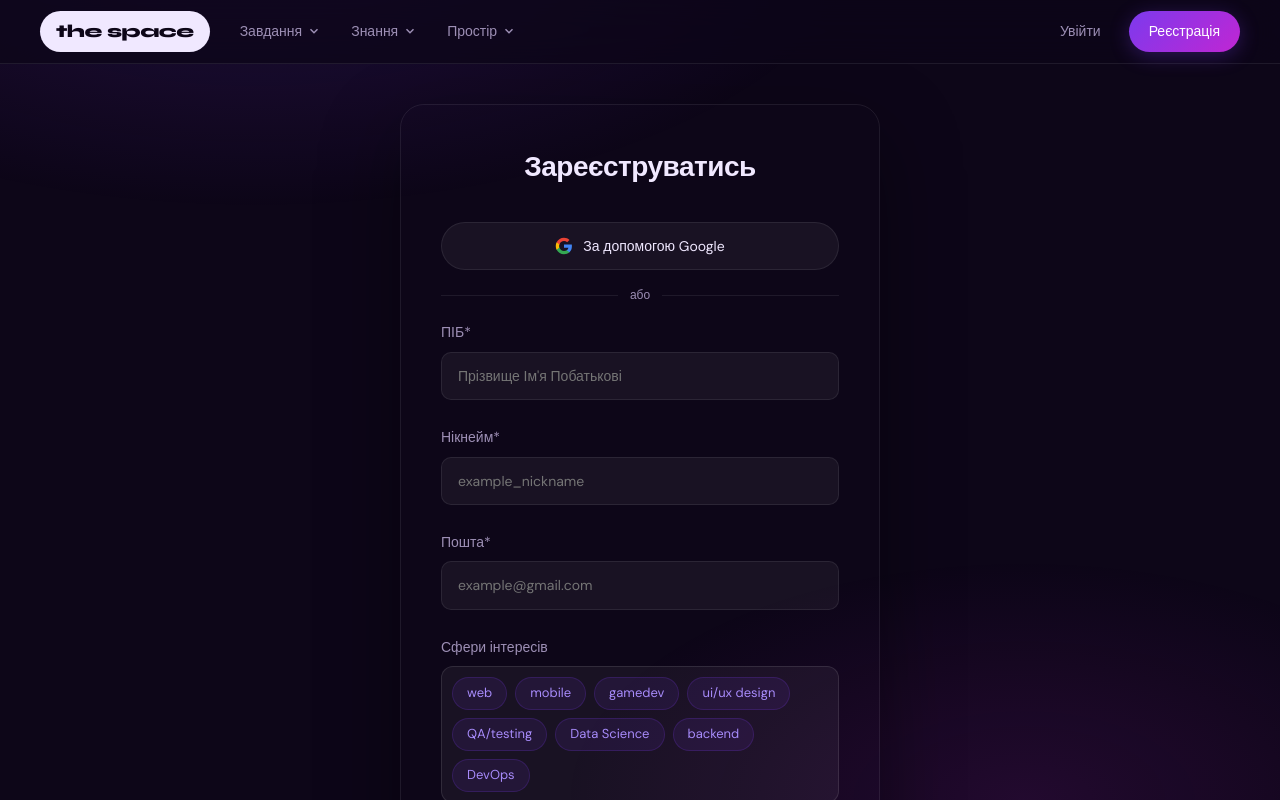
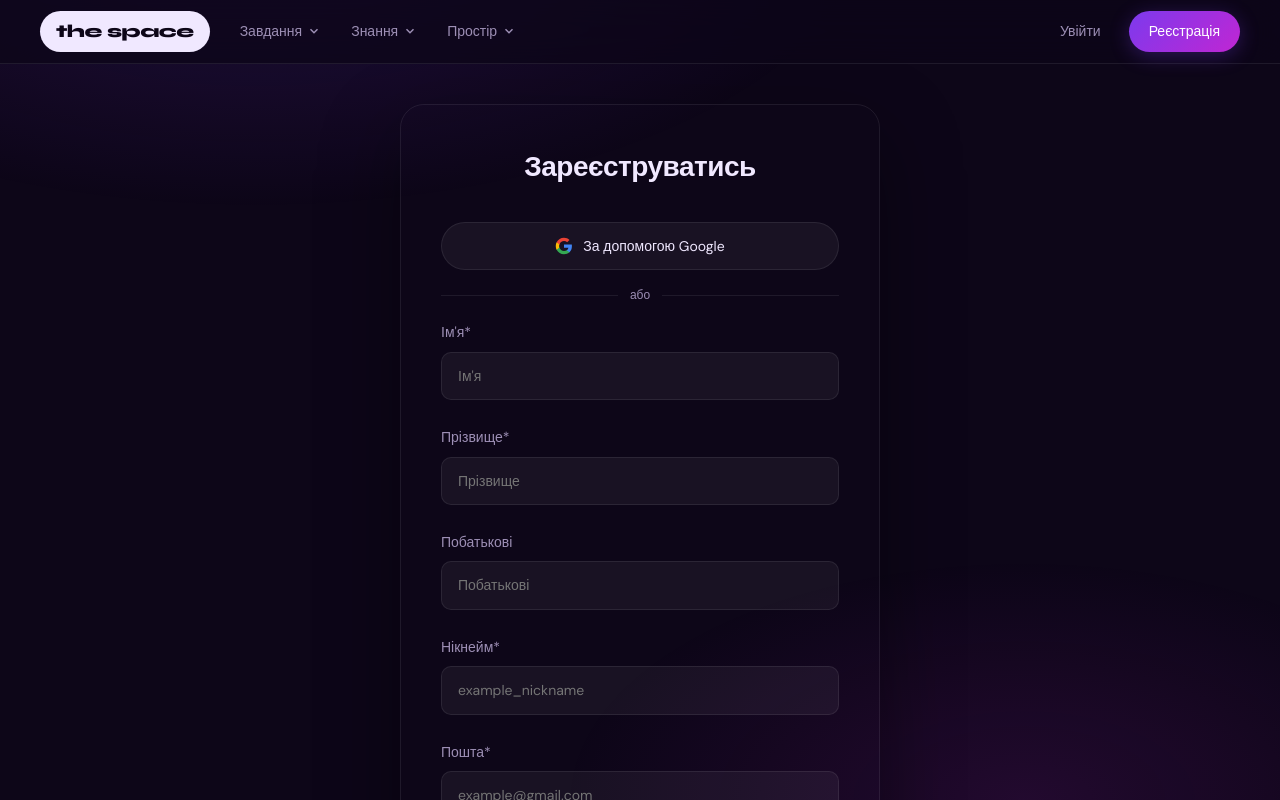
Before and after one commit to AndriyPastukh/the-space, a React (Vite) app in the folder frontend/: page /register in a window 1280 px wide. Shown: the top 800 px of the page. Built offline with nearby package versions, Linux system fonts and the light colour scheme.

Commit message:
fix: make register form data sync with register api

```diff
--- a/frontend/src/features/auth/authTypes.ts
+++ b/frontend/src/features/auth/authTypes.ts
@@ -24,4 +24,9 @@ export interface LoginDto {
 export interface RegisterDto {
   email: string;
   password: string;
+  firstName: string;
+  middleName: string;
+  lastName: string;
+  nickname: string;
+  categories: number[];
 }
--- a/frontend/src/pages/RegisterPage/RegisterPage.tsx
+++ b/frontend/src/pages/RegisterPage/RegisterPage.tsx
@@ -23,7 +23,9 @@ export default function RegisterPage() {
   const [error, setError] = useState("");
 
   const [form, setForm] = useState({
-    pib: "",
+    firstName:"",
+    middleName:"",
+    lastName:"",
     nick: "",
     email: "",
     pass: "",
@@ -53,7 +55,7 @@ export default function RegisterPage() {
 
     setError("");
 
-    if (!form.pib || !form.nick || !form.email || !form.pass) {
+    if (!form.firstName || !form.lastName || !form.nick || !form.email || !form.pass) {
       setError("Заповніть всі обов'язкові поля");
       return;
     }
@@ -74,9 +76,11 @@ export default function RegisterPage() {
     const registerResult = await register({
       email: form.email,
       password: form.pass,
-      pib: form.pib,
+      firstName:form.firstName,
+      middleName:form.middleName,
+      lastName:form.lastName,
       nickname: form.nick,
-      interests: selectedInterests,
+      categories: [1],
     });
 
     if (registerResult.success) {
@@ -106,15 +110,39 @@ export default function RegisterPage() {
 
           <div className="divider">або</div>
 
-          <div className="form-group">
-            <label className="form-label">ПІБ*</label>
+         <div className="form-group">
+            <label className="form-label">Ім'я*</label>
             <input
               className="form-input"
               type="text"
-              id="pib"
-              value={form.pib}
+              id="firstName"
+              value={form.firstName}
               onChange={handleInputChange}
-              placeholder="Прізвище Ім'я Побатькові"
+              placeholder="Ім'я"
+            />
+          </div>
+
+          <div className="form-group">
+            <label className="form-label">Прізвище*</label>
+            <input
+              className="form-input"
+              type="text"
+              id="lastName"
+              value={form.lastName}
+              onChange={handleInputChange}
+              placeholder="Прізвище"
+            />
+          </div>
+
+         <div className="form-group">
+            <label className="form-label">Побатькові</label>
+            <input
+              className="form-input"
+              type="text"
+              id="middleName"
+              value={form.middleName}
+              onChange={handleInputChange}
+              placeholder="Побатькові"
             />
           </div>
 
```
